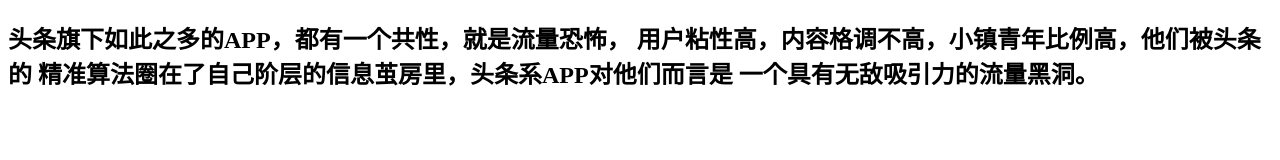
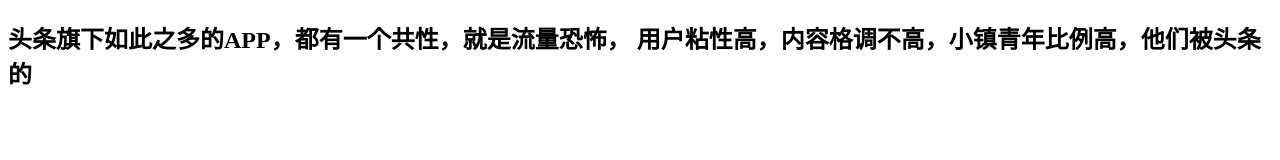
Before and after one commit to zl120057/lianxi, a plain HTML site: page index.html in a window 1280 px wide. Drawn offline with Linux system fonts and the light colour scheme.

Commit message:
第一次修改

```diff
--- a/index.html
+++ b/index.html
@@ -10,8 +10,7 @@
   <h2>
     头条旗下如此之多的APP，都有一个共性，就是流量恐怖，
     用户粘性高，内容格调不高，小镇青年比例高，他们被头条的
-    精准算法圈在了自己阶层的信息茧房里，头条系APP对他们而言是
-   一个具有无敌吸引力的流量黑洞。
+
   </h2>
 </body>
 </html>
```
